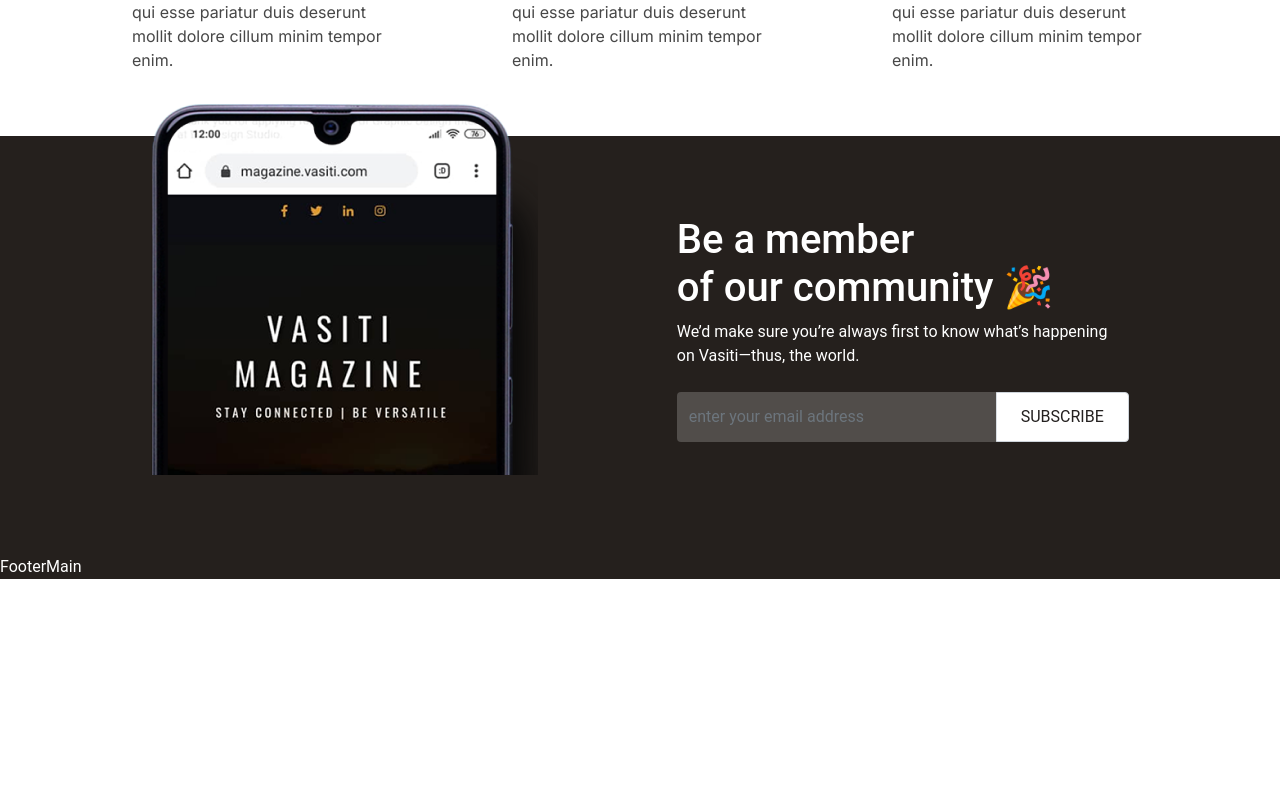
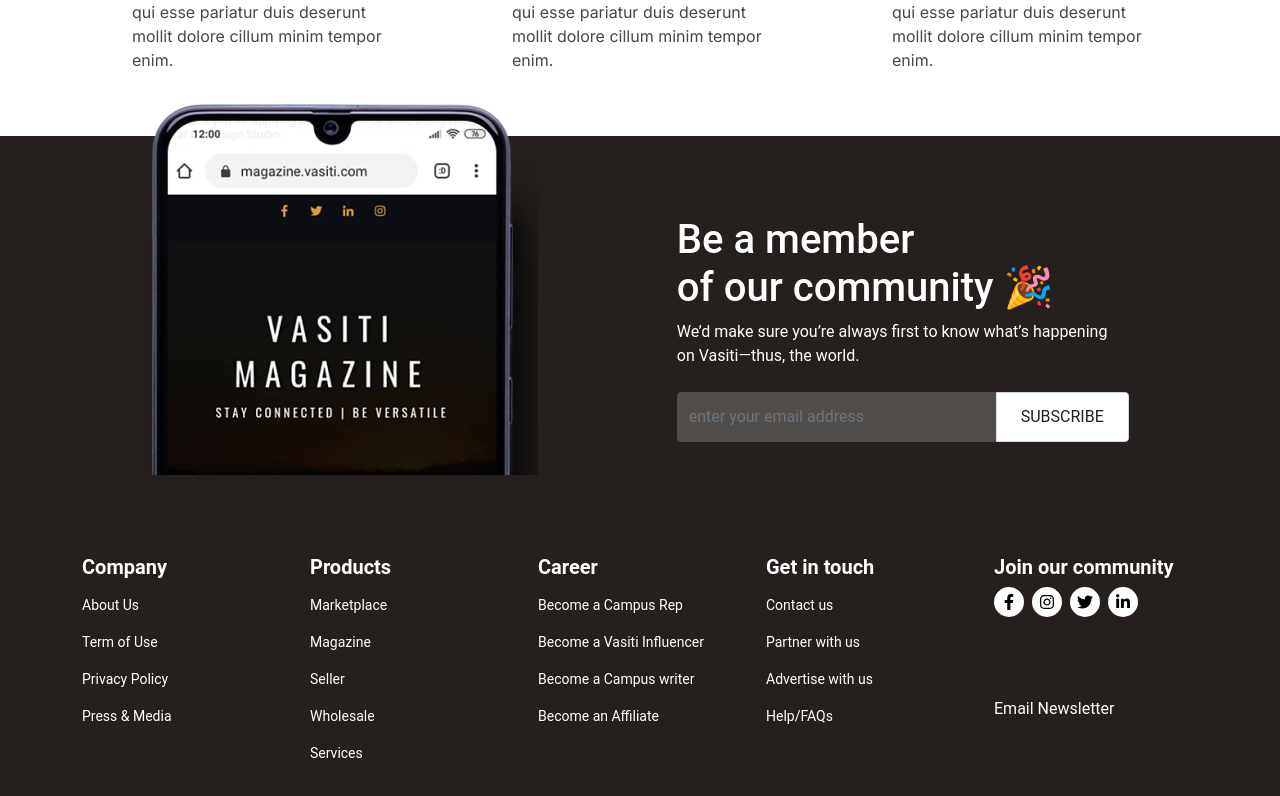
Before and after one commit to nzejoe/vasiti-testimonal-test, a React (Create React App) app: page / in a window 1280 px wide. Shown: the part 4488-5284 px from the top of the page. Before the commit the page ends 5067 px from the top, so only its background shows below. Built offline with nearby package versions, Linux system fonts and the light colour scheme.

Commit message:
footer-main styled

```diff
--- a/package.json
+++ b/package.json
@@ -10,6 +10,7 @@
     "react": "^17.0.2",
     "react-bootstrap": "^2.2.1",
     "react-dom": "^17.0.2",
+    "react-icons": "^4.3.1",
     "react-scripts": "5.0.0",
     "sass": "^1.49.9",
     "web-vitals": "^2.1.4"
--- a/src/App.scss
+++ b/src/App.scss
@@ -243,6 +243,50 @@
       }
     }
   }
+
+  .footer-main {
+    font-family: "Roboto";
+    font-style: normal;
+
+    .footer-main-inner {
+      h5 {
+        font-weight: 700;
+      }
+      .footer-links {
+        padding: 0;
+
+        li {
+          list-style: none;
+          padding: 0;
+          font-weight: 400;
+          font-size: 14px;
+          margin-bottom: 1rem;
+
+          a {
+            &:hover {
+              cursor: pointer;
+            }
+          }
+        }
+      }
+
+      .social-icons {
+        .icon-container {
+          background-color: #fff;
+          color: #000;
+          width: 30px;
+          height: 30px;
+          border-radius: 50%;
+          display: flex;
+          justify-content: center;
+          align-items: center;
+        }
+        &:hover {
+          cursor: pointer;
+        }
+      }
+    }
+  }
 }
 // END OF FOOTER
 
@@ -270,19 +314,29 @@
   }
 
   .footer {
-
     .subscribe-section {
-      .subscribe-info{
+      .subscribe-info {
         width: 452px;
         margin-top: 5rem;
         order: 1;
       }
 
-      .subscribe-banner{
+      .subscribe-banner {
         position: relative;
         top: -5rem;
       }
     }
+  }
+
+  .footer {
+    .footer-main {
+      .footer-main-inner {
+        div {
+          margin-bottom: 2rem;
+        }
+      }
+    }
+    padding-bottom: 2rem;
   }
 }
 
@@ -331,5 +385,14 @@
     .subscribe-section {
       padding: 3rem 0;
     }
+
+    .footer-main {
+
+      .footer-main-inner {
+        div {
+          margin-bottom: 2rem;
+        }
+      }
+    }
   }
 }
--- a/src/components/FooterMain.jsx
+++ b/src/components/FooterMain.jsx
@@ -1,9 +1,108 @@
-import React from 'react'
+import React from "react";
+import { Container, Row, Col } from "react-bootstrap";
+import {
+  FaFacebookF,
+  FaInstagram,
+  FaTwitter,
+  FaLinkedinIn,
+} from "react-icons/fa";
 
 const FooterMain = () => {
   return (
-    <div>FooterMain</div>
-  )
-}
+    <Container className="footer-main">
+      <Row xs={2} md={5} className="footer-main-inner">
+        <Col className="company">
+          <h5 className="mb-3">Company</h5>
+          <ul className="footer-links">
+            <li>
+              <a href>About Us</a>
+            </li>
+            <li>
+              <a href>Term of Use</a>
+            </li>
+            <li>
+              <a href>Privacy Policy</a>
+            </li>
+            <li>
+              <a href>Press &amp; Media</a>
+            </li>
+          </ul>
+        </Col>
+        <Col className="company">
+          <h5 className="mb-3">Products</h5>
+          <ul className="footer-links">
+            <li>
+              <a href>Marketplace</a>
+            </li>
+            <li>
+              <a href>Magazine</a>
+            </li>
+            <li>
+              <a href>Seller</a>
+            </li>
+            <li>
+              <a href>Wholesale</a>
+            </li>
+            <li>
+              <a href>Services</a>
+            </li>
+          </ul>
+        </Col>
+        <Col className="company">
+          <h5 className="mb-3">Career</h5>
+          <ul className="footer-links">
+            <li>
+              <a href>Become a Campus Rep</a>
+            </li>
+            <li>
+              <a href>Become a Vasiti Influencer</a>
+            </li>
+            <li>
+              <a href>Become a Campus writer</a>
+            </li>
+            <li>
+              <a href>Become an Affiliate</a>
+            </li>
+          </ul>
+        </Col>
+        <Col className="company">
+          <h5 className="mb-3">Get in touch</h5>
+          <ul className="footer-links">
+            <li>
+              <a href>Contact us</a>
+            </li>
+            <li>
+              <a href>Partner with us</a>
+            </li>
+            <li>
+              <a href>Advertise with us</a>
+            </li>
+            <li>
+              <a href>Help/FAQs</a>
+            </li>
+          </ul>
+        </Col>
+        <Col>
+          <h5>Join our community</h5>
+          <div className="social-icons mb-5 d-flex">
+            <div className="icon-container me-2">
+              <FaFacebookF />
+            </div>
+            <div className="icon-container me-2">
+              <FaInstagram />
+            </div>
+            <div className="icon-container me-2">
+              <FaTwitter />
+            </div>
+            <div className="icon-container me-2">
+              <FaLinkedinIn />
+            </div>
+          </div>
+          <p>Email Newsletter</p>
+        </Col>
+      </Row>
+    </Container>
+  );
+};
 
 export default FooterMain;
```
Also changed, not shown: 1 other file (tests, documents, lock files or other folders).
